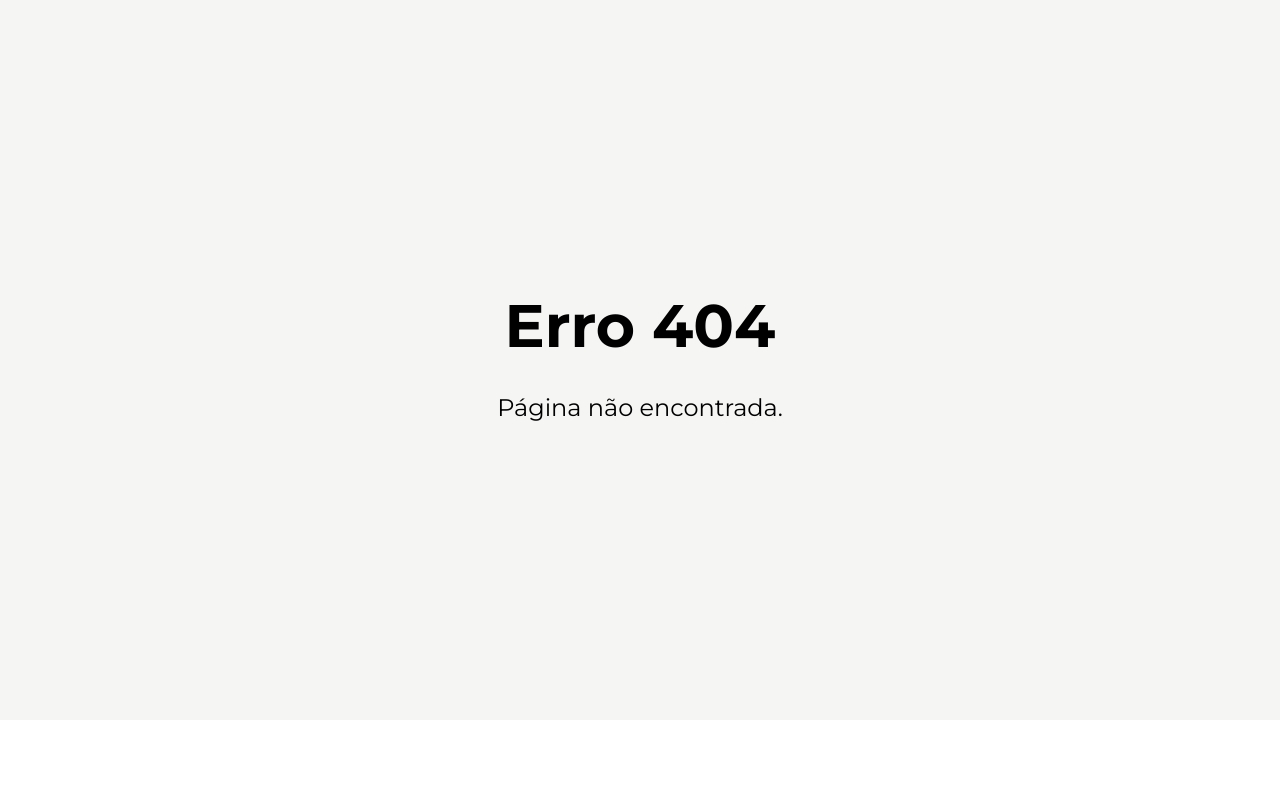
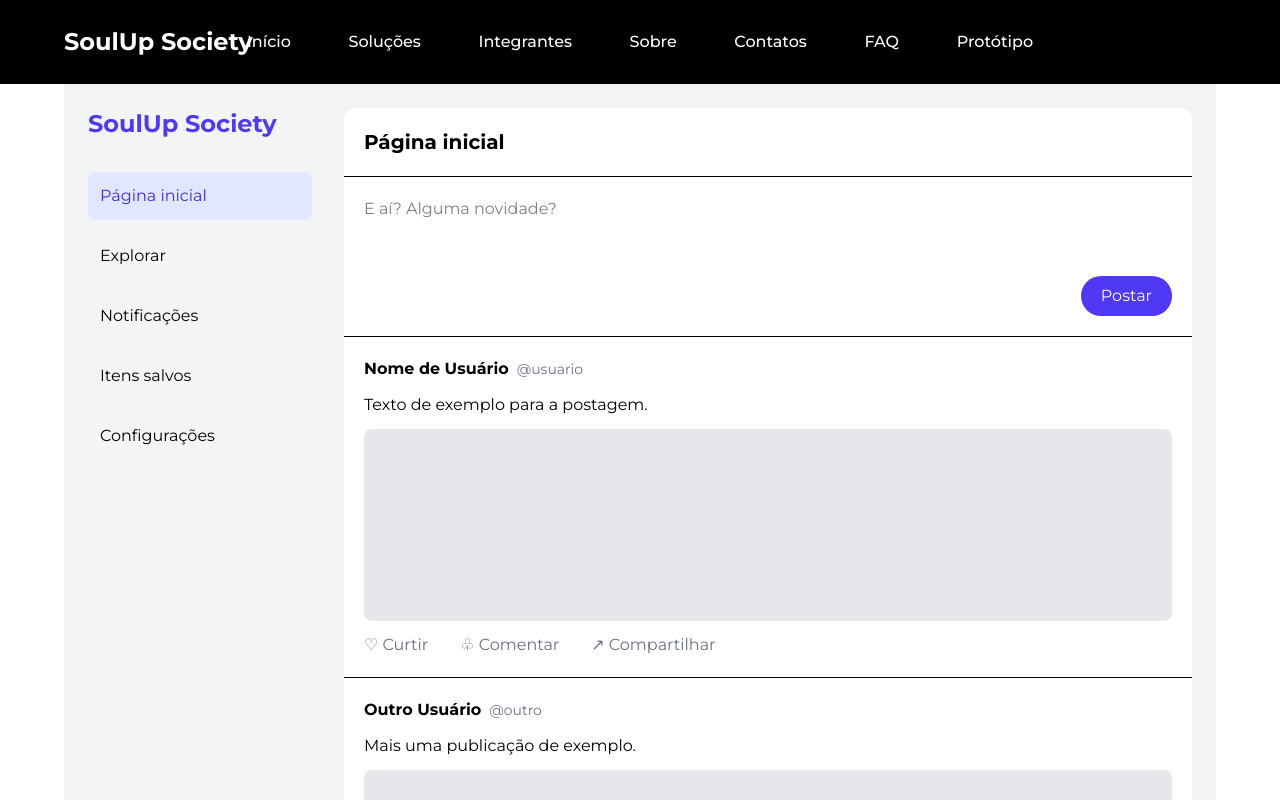
Before and after one commit to SoulUp-Society-Trabalhos/1--Challenge-2--semestre, a React (Vite) app in the folder soulup-society/: page /app/feed in a window 1280 px wide. Before the commit this address had no page. Shown: the top 800 px of the page. Built offline with nearby package versions, Linux system fonts and the light colour scheme.

Commit message:
feat: fazendo prototipo de feed

```diff
--- a/soulup-society/src/main.tsx
+++ b/soulup-society/src/main.tsx
@@ -14,6 +14,7 @@ import Error from "./routes/Error/index.tsx";
 import AuthPage from "./routes/App/AuthPage/index.tsx";
 import Cadastro from "./routes/App/Cadastro/index.tsx";
 import Login from "./routes/App/Login/index.tsx";
+import Feed from "./routes/App/Feed/index.tsx";
 import "./styles/globals.css";
 
 const router = createBrowserRouter([
@@ -62,6 +63,10 @@ const router = createBrowserRouter([
         path: "/app/cadastro",
         element: <Cadastro />,
       },
+      {
+        path: "/app/feed",
+        element: <Feed />,
+      },
     ],
   },
 ]);
--- a/soulup-society/src/routes/App/Feed/index.tsx
+++ b/soulup-society/src/routes/App/Feed/index.tsx
@@ -0,0 +1,70 @@
+const posts = [
+  {
+    id: 1,
+    nome: "Nome de Usuário",
+    usuario: "@usuario",
+    texto: "Texto de exemplo para a postagem.",
+  },
+  {
+    id: 2,
+    nome: "Outro Usuário",
+    usuario: "@outro",
+    texto: "Mais uma publicação de exemplo.",
+  },
+];
+
+export default function Feed() {
+  return (
+    <main className="mx-auto flex min-h-screen max-w-6xl gap-8 bg-gray-100 p-6">
+      <aside className="w-56 shrink-0">
+        <h1 className="mb-8 text-2xl font-bold text-indigo-600">
+          SoulUp Society
+        </h1>
+
+        <nav className="flex flex-col gap-3">
+          <a href="#" className="rounded-lg bg-indigo-100 p-3 text-indigo-700">
+            Página inicial
+          </a>
+          <a href="#" className="p-3">Explorar</a>
+          <a href="#" className="p-3">Notificações</a>
+          <a href="#" className="p-3">Itens salvos</a>
+          <a href="#" className="p-3">Configurações</a>
+        </nav>
+      </aside>
+
+      <section className="w-full rounded-xl bg-white">
+        <h2 className="border-b p-5 text-xl font-bold">Página inicial</h2>
+
+        <div className="border-b p-5">
+          <textarea
+            placeholder="E aí? Alguma novidade?"
+            className="w-full resize-none outline-none"
+            rows={3}
+          />
+          <div className="text-right">
+            <button className="rounded-full bg-indigo-600 px-5 py-2 text-white">
+              Postar
+            </button>
+          </div>
+        </div>
+
+        {posts.map((post) => (
+          <article key={post.id} className="border-b p-5">
+            <strong>{post.nome}</strong>
+            <span className="ml-2 text-sm text-gray-500">{post.usuario}</span>
+
+            <p className="my-3">{post.texto}</p>
+
+            <div className="h-48 rounded-lg bg-gray-200" />
+
+            <div className="mt-3 flex gap-8 text-gray-500">
+              <button>♡ Curtir</button>
+              <button>♧ Comentar</button>
+              <button>↗ Compartilhar</button>
+            </div>
+          </article>
+        ))}
+      </section>
+    </main>
+  );
+}
```
Also changed, not shown: soulup-society/src/routes/App/Salvos/index.tsx (added).
